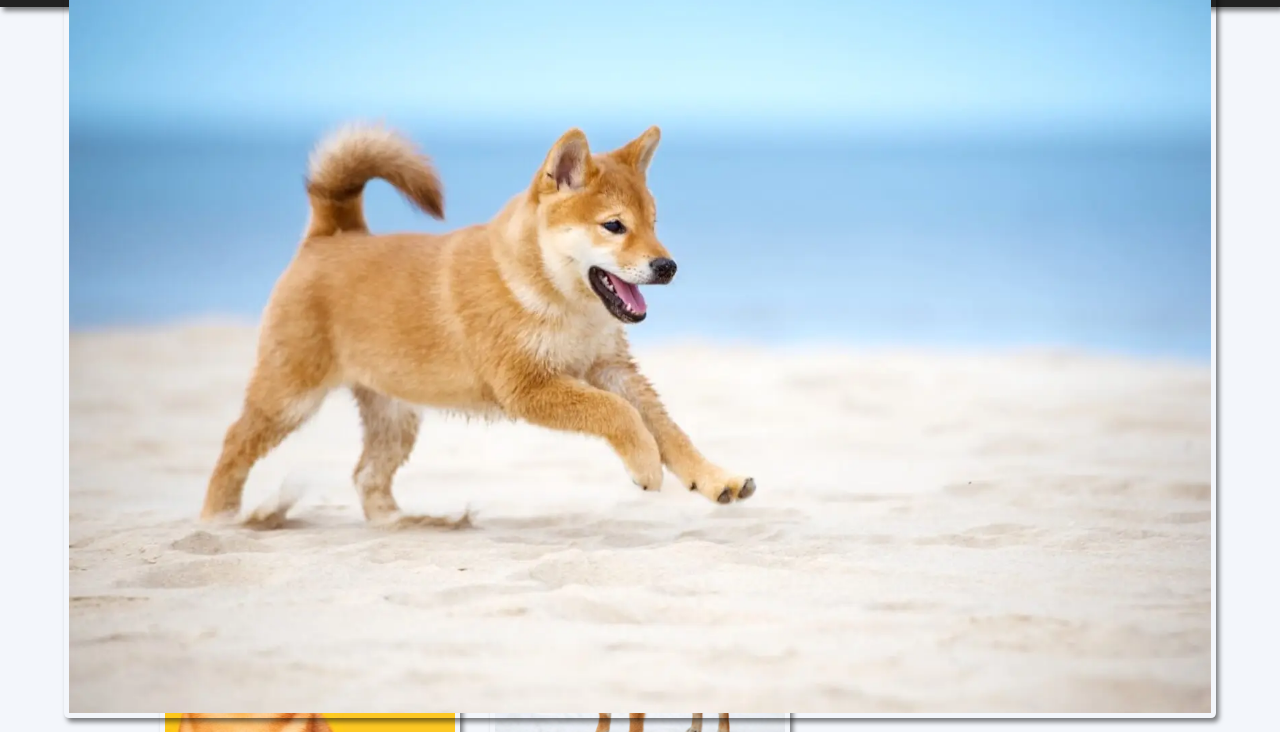
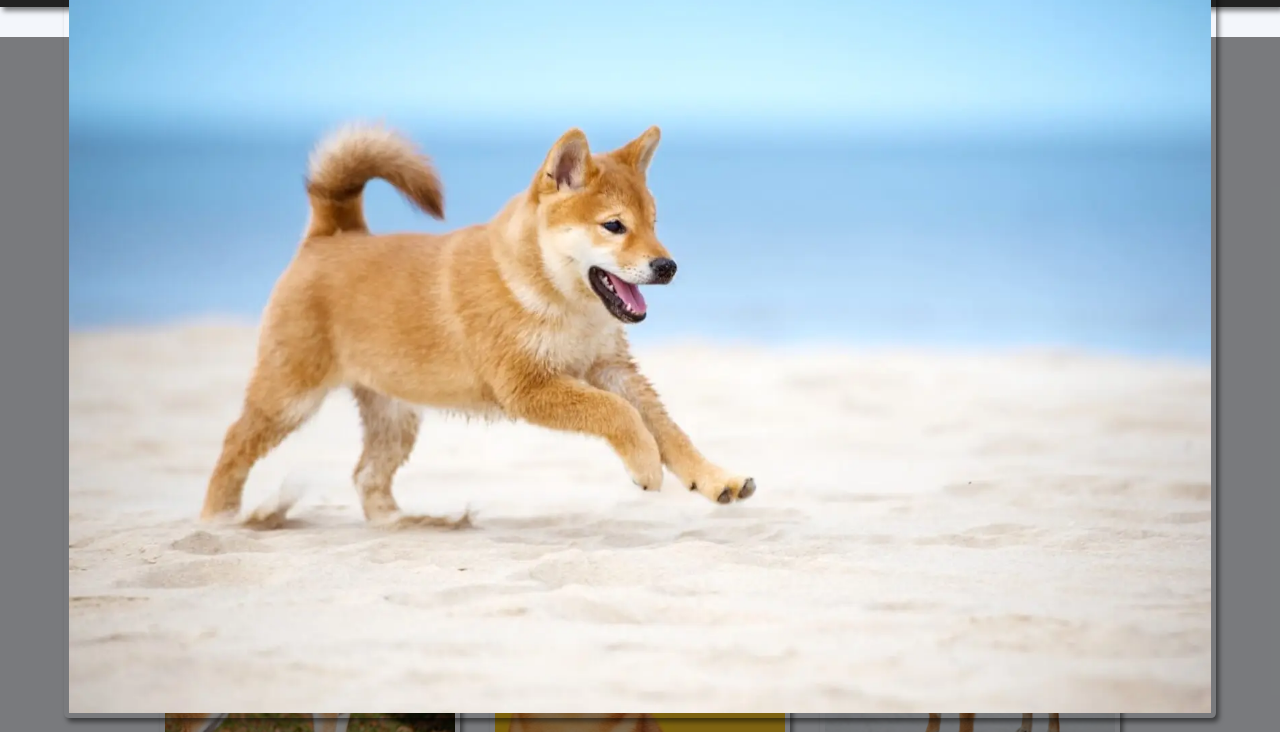
Before and after one commit to steff-mat/photo-album, a plain HTML site: page index.html in a window 1280 px wide. Both pictures are taken after a click on the picture 310 px from the left and 297 px from the top of the page. Shown: the part 68-800 px from the top of the page. Drawn offline with Linux system fonts and the light colour scheme.

Commit message:
Bugfix - All IMG's can be open one after another.

```diff
--- a/index.html
+++ b/index.html
@@ -31,7 +31,7 @@
         />
       </div>
     </header>
-    <main>
+    <main id="main">
       <img
         class="img"
         src="/img/shiba-beach-0.webp"
--- a/script.js
+++ b/script.js
@@ -1,4 +1,5 @@
 const body = document.getElementById('body');
+const main = document.getElementById('main');
 const header = document.getElementById('header');
 const footer = document.getElementById('footer');
 const imgs = document.getElementsByClassName('img');
@@ -43,10 +44,30 @@ if (
 }
 
 for (let img of imgs) {
-  if (img.classList.contains('full-screen') === false) {
-    img.addEventListener('click', () => {
-      img.classList.toggle('full-screen');
-    });
+  switch (img.classList.contains('full-screen')) {
+    case false:
+      img.addEventListener('click', () => {
+        const overlay = document.createElement('div');
+        const fullScreen = document.createElement('img');
+        if (document.querySelectorAll('.full-screen').length < 1) {
+          main.appendChild(overlay);
+          main.appendChild(fullScreen);
+          overlay.classList.add('overlay');
+          fullScreen.classList.add('img');
+          fullScreen.src = img.getAttribute('src');
+          fullScreen.classList.toggle('full-screen');
+          fullScreen.addEventListener('click', () => {
+            fullScreen.remove();
+            overlay.remove();
+          });
+        }
+        console.log('click');
+        document.querySelectorAll('.full-screen').length;
+      });
+      break;
+    case true:
+      location.reload();
+      break;
   }
 }
 
--- a/style.css
+++ b/style.css
@@ -57,6 +57,7 @@ h3 {
 }
 
 main {
+  position: relative;
   margin-top: 30px;
   min-height: 100vh;
   display: grid;
@@ -84,19 +85,20 @@ main {
   left: 50%;
   -webkit-transform: translate(-50%, -50%);
   transform: translate(-50%, -50%);
+  z-index: 4;
 }
-
-/* a,
-a:active,
-a:visited,
-a:hover,
-a:focus {
-  color: green;
-} */
 
 footer {
   margin-top: 30px;
   height: 35px;
+}
+
+.overlay {
+  position: absolute;
+  width: 100%;
+  height: 100%;
+  background-color: rgba(0, 0, 0, 0.5);
+  z-index: 2;
 }
 
 @media only screen and (min-width: 600px) {
```
